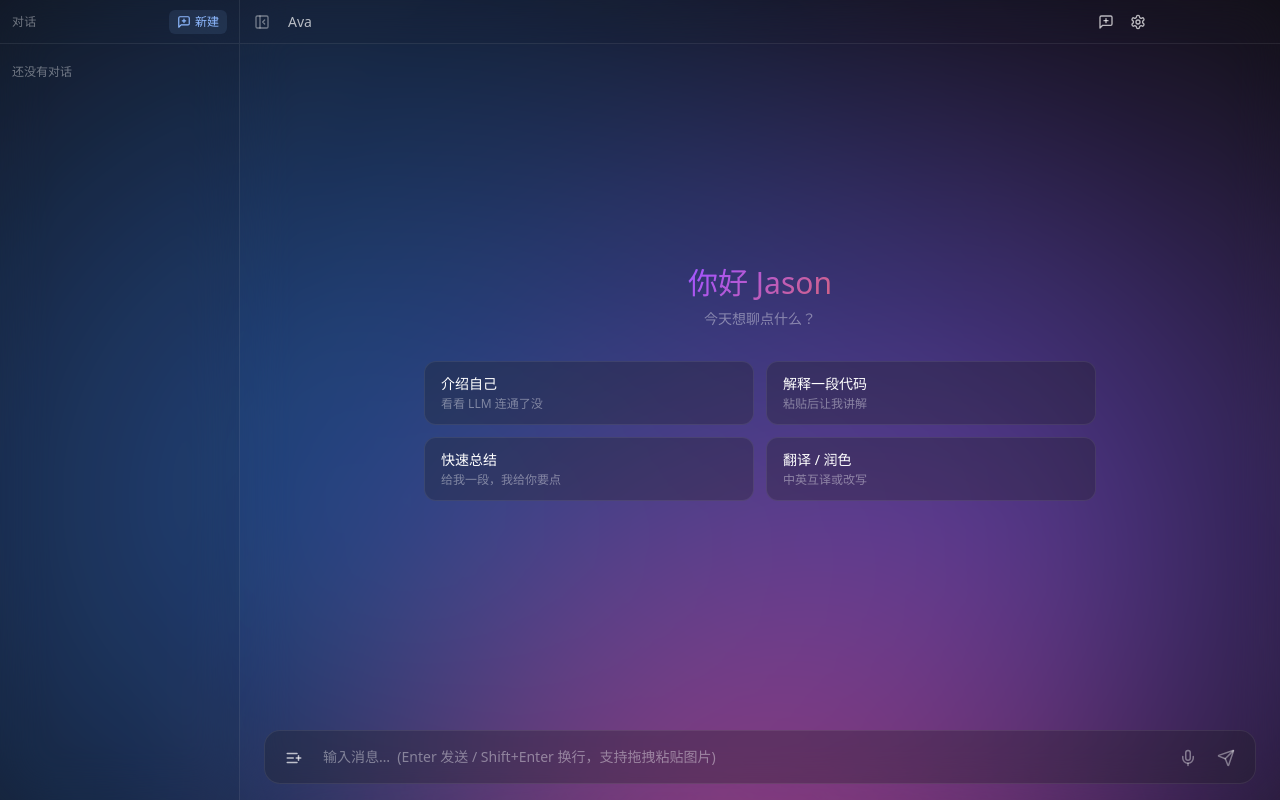
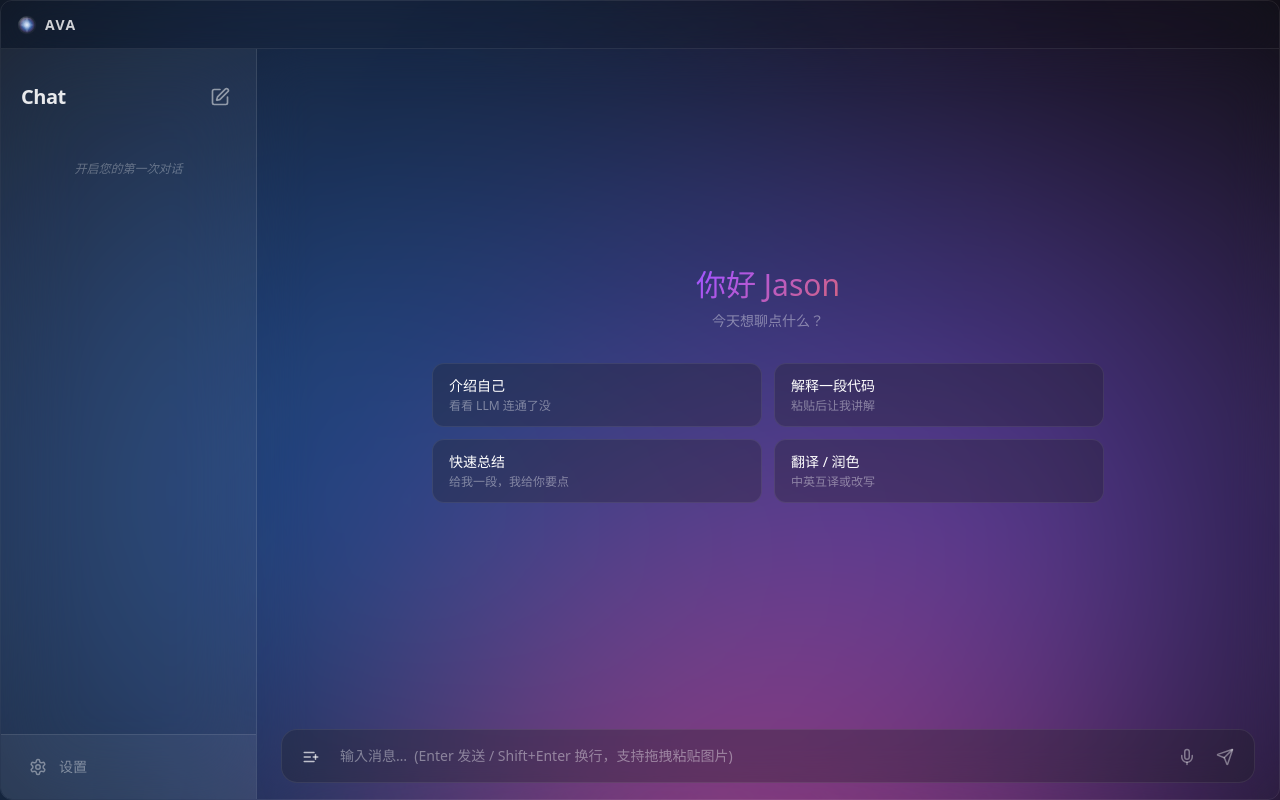
Before and after one commit to zxgtor/Ava, a React (Vite) app in the folder apps/shell/: page / in a window 1280 px wide. Built offline with nearby package versions, Linux system fonts and the light colour scheme.

Commit message:
chore: finalize multi-theme overhaul + fix typecheck through P15

```diff
--- a/apps/shell/src/App.tsx
+++ b/apps/shell/src/App.tsx
@@ -4,8 +4,10 @@ import { ChatView } from './components/ChatView'
 import { SettingsView } from './components/SettingsView'
 import { ConversationSidebar } from './components/ConversationSidebar'
 
+import { ChatHeader } from './components/ChatHeader'
+
 function Shell() {
-  const { state } = useStore()
+  const { state, dispatch, activeConversation, createConversation } = useStore()
 
   useEffect(() => {
     if (state.settings.theme) {
@@ -22,7 +24,7 @@ function Shell() {
   }
 
   return (
-    <div className="flex flex-row flex-1 min-h-0 relative">
+    <div className="flex flex-col flex-1 h-screen overflow-hidden rounded-xl border border-border-subtle shadow-2xl relative bg-bg/20">
       {state.settings.theme === 'aura-glass' && (
         <div className="aura-container">
           <div className="aura-sphere aura-sphere-1" />
@@ -30,9 +32,22 @@ function Shell() {
           <div className="aura-sphere aura-sphere-3" />
         </div>
       )}
-      {state.sidebarOpen && <ConversationSidebar />}
-      <div className="flex flex-col flex-1 min-w-0 backdrop-blur-main">
-        {state.viewMode === 'settings' ? <SettingsView /> : <ChatView />}
+
+      {/* 全局统一标题栏 */}
+      <ChatHeader
+        activeConversation={activeConversation}
+        sidebarOpen={state.sidebarOpen}
+        onToggleSidebar={() => dispatch({ type: 'TOGGLE_SIDEBAR' })}
+        onNewConversation={createConversation}
+        onOpenSettings={() => dispatch({ type: 'SET_VIEW', view: 'settings' })}
+        onDeleteConversation={activeConversation ? () => dispatch({ type: 'DELETE_CONVERSATION', id: activeConversation.id }) : undefined}
+      />
+
+      <div className="flex flex-row flex-1 min-h-0 relative">
+        {state.sidebarOpen && <ConversationSidebar />}
+        <div className="flex flex-col flex-1 min-w-0 backdrop-blur-main">
+          {state.viewMode === 'settings' ? <SettingsView /> : <ChatView />}
+        </div>
       </div>
     </div>
   )
--- a/apps/shell/src/components/ChatHeader.tsx
+++ b/apps/shell/src/components/ChatHeader.tsx
@@ -1,4 +1,5 @@
-import { MessageSquarePlus, PanelLeftClose, PanelLeftOpen, Settings, Trash2 } from 'lucide-react'
+import { MessageSquarePlus, Settings, Trash2 } from 'lucide-react'
+import { Logo } from './Logo'
 import type { Conversation } from '../types'
 
 interface Props {
@@ -22,20 +23,22 @@ export function ChatHeader({
 
   return (
     <div
-      className="flex items-center justify-between h-11 px-2 border-b border-border-subtle bg-surface/30 backdrop-blur-xl pr-32"
+      className="flex items-center justify-between h-12 px-3 border-b border-border-subtle bg-surface/20 backdrop-blur-xl pr-32 select-none"
       style={{ webkitAppRegion: 'drag' } as any}
     >
-      <div className="flex items-center gap-1 min-w-0" style={{ webkitAppRegion: 'no-drag' } as any}>
+      <div className="flex items-center gap-3 min-w-0" style={{ webkitAppRegion: 'no-drag' } as any}>
         <button
-          type="button"
           onClick={onToggleSidebar}
-          className="p-1.5 text-text-3 rounded-lg cursor-pointer hover:text-text hover:bg-surface-2 transition-colors"
+          className="flex items-center gap-2 px-2 py-1 -ml-1 rounded-lg transition-all hover:bg-white/5 active:scale-95 group cursor-pointer"
           title={sidebarOpen ? '隐藏对话列表' : '显示对话列表'}
         >
-          {sidebarOpen ? <PanelLeftClose size={16} /> : <PanelLeftOpen size={16} />}
+          <Logo size={20} className="transition-transform group-hover:scale-110" />
+          <span className="text-sm font-bold text-text tracking-widest uppercase opacity-80 group-hover:opacity-100">Ava</span>
         </button>
-        <div className="text-sm text-text-2 truncate px-2">{title}</div>
       </div>
+
+      <div className="flex-1" style={{ webkitAppRegion: 'drag' } as any} />
+
       <div className="flex items-center gap-1" style={{ webkitAppRegion: 'no-drag' } as any}>
         {activeConversation && onDeleteConversation && (
           <button
@@ -47,22 +50,6 @@ export function ChatHeader({
             <Trash2 size={16} />
           </button>
         )}
-        <button
-          type="button"
-          onClick={onNewConversation}
-          className="p-1.5 text-text-2 rounded-lg cursor-pointer hover:text-text hover:bg-surface-2 transition-colors"
-          title="新对话"
-        >
-          <MessageSquarePlus size={16} />
-        </button>
-        <button
-          type="button"
-          onClick={onOpenSettings}
-          className="p-1.5 text-text-2 rounded-lg cursor-pointer hover:text-text hover:bg-surface-2 transition-colors"
-          title="设置"
-        >
-          <Settings size={16} />
-        </button>
       </div>
     </div>
   )
--- a/apps/shell/src/components/ChatView.tsx
+++ b/apps/shell/src/components/ChatView.tsx
@@ -406,14 +406,7 @@ export function ChatView() {
           <div className="text-sm text-text-3 mt-1">支持图片、文档、代码等</div>
         </div>
       )}
-      <ChatHeader
-        activeConversation={activeConversation}
-        sidebarOpen={state.sidebarOpen}
-        onToggleSidebar={handleToggleSidebar}
-        onNewConversation={handleNewConversation}
-        onOpenSettings={handleOpenSettings}
-        onDeleteConversation={activeConversation ? handleDeleteConversation : undefined}
-      />
+
 
       <div ref={scrollRef} className="flex-1 min-h-0 overflow-y-auto flex flex-col">
         {showEmpty ? (
--- a/apps/shell/src/components/ConversationSidebar.tsx
+++ b/apps/shell/src/components/ConversationSidebar.tsx
@@ -1,161 +1,163 @@
 import { useEffect, useMemo, useRef, useState, type KeyboardEvent } from 'react'
-import { MessageSquarePlus, Trash2 } from 'lucide-react'
+import { Settings, Trash2, Edit2, Check, X, SquarePen } from 'lucide-react'
 import { useStore } from '../store'
 import type { Conversation } from '../types'
 
 export function ConversationSidebar() {
-  const { state, dispatch, createConversation } = useStore()
+  const { state, dispatch, activeConversation, createConversation } = useStore()
+  const [editingId, setEditingId] = useState<string | null>(null)
+  const [editTitle, setEditTitle] = useState('')
+  const editInputRef = useRef<HTMLInputElement>(null)
 
-  const sorted = useMemo(
-    () => [...state.conversations].sort((a, b) => b.updatedAt - a.updatedAt),
-    [state.conversations],
-  )
+  const sorted = useMemo(() => {
+    return [...state.conversations].sort((a, b) => b.updatedAt - a.updatedAt)
+  }, [state.conversations])
+
+  const handleSelect = (id: string) => {
+    dispatch({ type: 'SELECT_CONVERSATION', id })
+    dispatch({ type: 'SET_VIEW', view: 'chat' })
+  }
 
   const handleNew = () => {
     createConversation()
-    if (state.viewMode !== 'chat') {
-      dispatch({ type: 'SET_VIEW', view: 'chat' })
-    }
+    dispatch({ type: 'SET_VIEW', view: 'chat' })
   }
 
-  const handleSelect = (id: string) => {
-    dispatch({ type: 'SELECT_CONVERSATION', id })
-    if (state.viewMode !== 'chat') {
-      dispatch({ type: 'SET_VIEW', view: 'chat' })
-    }
+  const startEditing = (e: React.MouseEvent, conv: Conversation) => {
+    e.stopPropagation()
+    setEditingId(conv.id)
+    setEditTitle(conv.title)
   }
 
-  const handleDelete = (c: Conversation) => {
-    const ok = window.confirm(`删除「${c.title}」？此对话的所有消息都会丢失。`)
-    if (!ok) return
-    dispatch({ type: 'DELETE_CONVERSATION', id: c.id })
+  const cancelEditing = (e: React.MouseEvent) => {
+    e.stopPropagation()
+    setEditingId(null)
   }
 
-  const handleRename = (id: string, title: string) => {
-    const trimmed = title.trim()
-    if (!trimmed) return
-    dispatch({ type: 'RENAME_CONVERSATION', id, title: trimmed })
+  const saveEditing = (e?: React.FormEvent | React.MouseEvent) => {
+    e?.stopPropagation()
+    if (editingId && editTitle.trim()) {
+      dispatch({ type: 'RENAME_CONVERSATION', id: editingId, title: editTitle.trim() })
+    }
+    setEditingId(null)
   }
 
+  const handleKeyDown = (e: KeyboardEvent) => {
+    if (e.key === 'Enter') saveEditing()
+    if (e.key === 'Escape') setEditingId(null)
+  }
+
+  useEffect(() => {
+    if (editingId && editInputRef.current) {
+      editInputRef.current.focus()
+      editInputRef.current.select()
+    }
+  }, [editingId])
+
   return (
-    <div className="flex flex-col h-full w-60 flex-shrink-0 bg-surface/30 backdrop-blur-xl border-r border-border-subtle">
-      <div className="flex items-center justify-between h-11 px-3 border-b border-border-subtle">
-        <span className="text-xs text-text-3 uppercase tracking-wide">对话</span>
+    <div className="flex flex-col h-full w-64 flex-shrink-0 bg-white/5 backdrop-blur-2xl border-r border-white/10 select-none">
+      {/* 顶部：Chat 标题与新建按钮 */}
+      <div className="flex items-center justify-between px-5 pt-8 pb-4">
+        <h2 className="text-xl font-semibold text-white/90 tracking-tight">Chat</h2>
         <button
           type="button"
           onClick={handleNew}
-          className="flex items-center gap-1 px-2 py-1 text-xs text-accent bg-accent/10 rounded-md cursor-pointer hover:bg-accent/20 transition-colors"
+          className="p-1.5 text-white/50 hover:text-white hover:bg-white/10 rounded-lg transition-all active:scale-90"
           title="新对话"
         >
-          <MessageSquarePlus size={14} />
-          新建
+          <SquarePen size={20} />
         </button>
       </div>
 
-      <div className="flex-1 min-h-0 overflow-y-auto py-1">
+      {/* 中间：历史列表 */}
+      <div className="flex-1 min-h-0 overflow-y-auto px-2 space-y-1">
         {sorted.length === 0 ? (
-          <div className="px-3 py-4 text-xs text-text-3">还没有对话</div>
+          <div className="px-4 py-8 text-center">
+            <p className="text-xs text-white/30 italic">开启您的第一次对话</p>
+          </div>
         ) : (
-          sorted.map(c => (
-            <ConversationRow
-              key={c.id}
-              conversation={c}
-              active={c.id === state.activeConversationId}
-              onSelect={() => handleSelect(c.id)}
-              onDelete={() => handleDelete(c)}
-              onRename={title => handleRename(c.id, title)}
-            />
+          sorted.map((conv) => (
+            <div
+              key={conv.id}
+              onClick={() => handleSelect(conv.id)}
+              className={`
+                group relative flex items-center gap-3 px-3 py-3 rounded-xl cursor-pointer transition-all duration-200
+                ${state.activeConversationId === conv.id
+                  ? 'bg-white/10 text-white shadow-sm ring-1 ring-white/10'
+                  : 'text-white/50 hover:bg-white/5 hover:text-white/80'}
+              `}
+            >
+              <div className={`w-1.5 h-1.5 rounded-full transition-all ${state.activeConversationId === conv.id ? 'bg-accent scale-100 shadow-[0_0_8px_rgba(59,130,246,0.6)]' : 'bg-transparent scale-0'}`} />
+
+              <div className="flex-1 min-w-0">
+                {editingId === conv.id ? (
+                  <div className="flex items-center gap-1" onClick={e => e.stopPropagation()}>
+                    <input
+                      ref={editInputRef}
+                      value={editTitle}
+                      onChange={e => setEditTitle(e.target.value)}
+                      onKeyDown={handleKeyDown}
+                      className="w-full bg-black/20 border border-white/20 rounded px-1.5 py-0.5 text-xs text-white focus:outline-none focus:border-accent"
+                    />
+                  </div>
+                ) : (
+                  <div className="text-sm truncate font-medium">
+                    {conv.title || '无标题对话'}
+                  </div>
+                )}
+                <div className="text-[10px] opacity-40 mt-0.5 font-light">
+                  {new Date(conv.updatedAt).toLocaleDateString()}
+                </div>
+              </div>
+
+              {/* 列表项操作按钮 */}
+              <div className="flex items-center opacity-0 group-hover:opacity-100 transition-opacity">
+                {editingId === conv.id ? (
+                  <div className="flex items-center gap-1">
+                    <button onClick={saveEditing} className="p-1 hover:text-accent"><Check size={14} /></button>
+                    <button onClick={cancelEditing} className="p-1 hover:text-white/50"><X size={14} /></button>
+                  </div>
+                ) : (
+                  <div className="flex items-center">
+                    <button
+                      onClick={(e) => startEditing(e, conv)}
+                      className="p-1.5 text-white/30 hover:text-white transition-colors"
+                    >
+                      <Edit2 size={12} />
+                    </button>
+                    <button
+                      onClick={(e) => {
+                        e.stopPropagation()
+                        dispatch({ type: 'DELETE_CONVERSATION', id: conv.id })
+                      }}
+                      className="p-1.5 text-white/30 hover:text-error transition-colors"
+                    >
+                      <Trash2 size={12} />
+                    </button>
+                  </div>
+                )}
+              </div>
+            </div>
           ))
         )}
+      </div>
+
+      {/* 底部：功能底座 */}
+      <div className="p-3 border-t border-white/10 bg-white/5">
+        <button
+          type="button"
+          onClick={() => dispatch({ type: 'SET_VIEW', view: 'settings' })}
+          className={`
+            w-full flex items-center gap-3 py-2.5 px-4 rounded-xl transition-all group
+            ${state.viewMode === 'settings'
+              ? 'bg-accent/10 text-accent'
+              : 'text-white/40 hover:bg-white/5 hover:text-white/80'}
+          `}
+        >
+          <Settings size={18} className="group-hover:rotate-90 transition-transform duration-700" />
+          <span className="text-sm font-medium">设置</span>
+        </button>
       </div>
     </div>
   )
 }
-
-interface RowProps {
-  conversation: Conversation
-  active: boolean
-  onSelect: () => void
-  onDelete: () => void
-  onRename: (title: string) => void
-}
-
-function ConversationRow({ conversation, active, onSelect, onDelete, onRename }: RowProps) {
-  const [editing, setEditing] = useState(false)
-  const [draft, setDraft] = useState(conversation.title)
-  const inputRef = useRef<HTMLInputElement | null>(null)
-
-  useEffect(() => {
-    if (editing) {
-      inputRef.current?.focus()
-      inputRef.current?.select()
-    }
-  }, [editing])
-
-  useEffect(() => {
-    if (!editing) setDraft(conversation.title)
-  }, [conversation.title, editing])
-
-  const commit = () => {
-    const trimmed = draft.trim()
-    if (trimmed && trimmed !== conversation.title) {
-      onRename(trimmed)
-    }
-    setEditing(false)
-  }
-
-  const cancel = () => {
-    setDraft(conversation.title)
-    setEditing(false)
-  }
-
-  const handleKey = (e: KeyboardEvent<HTMLInputElement>) => {
-    if (e.key === 'Enter') {
-      e.preventDefault()
-      commit()
-    } else if (e.key === 'Escape') {
-      e.preventDefault()
-      cancel()
-    }
-  }
-
-  return (
-    <div
-      onClick={editing ? undefined : onSelect}
-      onDoubleClick={() => setEditing(true)}
-      className={`group flex items-center gap-1 mx-1 px-2 py-1.5 rounded-md transition-colors ${
-        editing
-          ? 'bg-surface-2 cursor-default'
-          : active
-            ? 'bg-surface-2 cursor-pointer border-l-2 border-accent'
-            : 'cursor-pointer hover:bg-surface border-l-2 border-transparent'
-      }`}
-    >
-      {editing ? (
-        <input
-          ref={inputRef}
-          value={draft}
-          onChange={e => setDraft(e.target.value)}
-          onKeyDown={handleKey}
-          onBlur={commit}
-          className="flex-1 min-w-0 bg-bg border border-accent/60 rounded px-1.5 py-0.5 text-sm text-text outline-none"
-        />
-      ) : (
-        <>
-          <div className="flex-1 min-w-0 text-sm text-text truncate">{conversation.title}</div>
-          <button
-            type="button"
-            onClick={e => {
-              e.stopPropagation()
-              onDelete()
-            }}
-            className="flex-shrink-0 p-1 text-text-3 opacity-0 rounded cursor-pointer group-hover:opacity-100 hover:text-error hover:bg-error/10 transition-colors"
-            title="删除对话"
-          >
-            <Trash2 size={12} />
-          </button>
-        </>
-      )}
-    </div>
-  )
-}
--- /dev/null
+++ b/apps/shell/src/components/Logo.tsx
@@ -0,0 +1,51 @@
+import React from 'react'
+
+interface Props {
+  size?: number
+  className?: string
+}
+
+export function Logo({ size = 24, className = '' }: Props) {
+  return (
+    <svg
+      width={size}
+      height={size}
+      viewBox="0 0 100 100"
+      fill="none"
+      xmlns="http://www.w3.org/2000/svg"
+      className={className}
+    >
+      <defs>
+        <radialGradient id="shell-grad" cx="30%" cy="30%" r="70%" fx="30%" fy="30%">
+          <stop offset="0%" stopColor="white" stopOpacity="0.4" />
+          <stop offset="50%" stopColor="white" stopOpacity="0.1" />
+          <stop offset="100%" stopColor="white" stopOpacity="0.05" />
+        </radialGradient>
+
+        <radialGradient id="core-glow" cx="50%" cy="50%" r="50%">
+          <stop offset="0%" stopColor="#E0F2FE" stopOpacity="0.8" />
+          <stop offset="60%" stopColor="#3B82F6" stopOpacity="0.3" />
+          <stop offset="100%" stopColor="#A855F7" stopOpacity="0" />
+        </radialGradient>
+
+        <linearGradient id="facet-1" x1="0%" y1="0%" x2="100%" y2="100%">
+          <stop offset="0%" stopColor="white" stopOpacity="0.3" />
+          <stop offset="100%" stopColor="white" stopOpacity="0" />
+        </linearGradient>
+
+        <filter id="soft-glow" x="-20%" y="-20%" width="140%" height="140%">
+          <feGaussianBlur stdDeviation="3" result="blur" />
+          <feComposite in="SourceGraphic" in2="blur" operator="over" />
+        </filter>
+      </defs>
+
+      <circle cx="50%" cy="50%" r="46" stroke="white" strokeOpacity="0.15" strokeWidth="0.5" />
+      <circle cx="50%" cy="50%" r="40" fill="url(#core-glow)" filter="url(#soft-glow)" />
+      <path d="M50 15 L80 50 L50 85 L20 50 Z" fill="url(#facet-1)" opacity="0.4" />
+      <path d="M50 10 L65 50 L50 90 L35 50 Z" fill="white" opacity="0.15" />
+      <path d="M15 50 L50 35 L85 50 L50 65 Z" fill="white" opacity="0.1" />
+      <circle cx="50%" cy="50%" r="45" fill="url(#shell-grad)" />
+      <path d="M30 20 Q 50 10 70 20" stroke="white" strokeOpacity="0.6" strokeWidth="1" strokeLinecap="round" />
+    </svg>
+  )
+}
--- a/apps/shell/src/index.css
+++ b/apps/shell/src/index.css
@@ -118,15 +118,19 @@
 }
 
 /* ── Base ── */
-html, body, #root {
+html,
+body,
+#root {
+  width: 100%;
   height: 100%;
   margin: 0;
   padding: 0;
-  background: var(--color-bg);
+  background: transparent !important;
   color: var(--color-text);
   font-family: var(--font-sans);
   -webkit-font-smoothing: antialiased;
   overflow: hidden;
+  user-select: none;
 }
 
 #root {
--- a/apps/shell/src/store.tsx
+++ b/apps/shell/src/store.tsx
@@ -39,6 +39,7 @@ type Action =
   | { type: 'HYDRATE'; conversations: Conversation[]; settings: Settings; activeId: string | null }
   | { type: 'SET_VIEW'; view: ViewMode }
   | { type: 'SET_SIDEBAR'; open: boolean }
+  | { type: 'TOGGLE_SIDEBAR' }
   | { type: 'CREATE_CONVERSATION'; conversation: Conversation }
   | { type: 'SELECT_CONVERSATION'; id: string }
   | { type: 'DELETE_CONVERSATION'; id: string }
@@ -68,6 +69,9 @@ function reducer(state: AppState, action: Action): AppState {
 
     case 'SET_SIDEBAR':
       return { ...state, sidebarOpen: action.open }
+
+    case 'TOGGLE_SIDEBAR':
+      return { ...state, sidebarOpen: !state.sidebarOpen }
 
     case 'CREATE_CONVERSATION':
       return {
@@ -307,6 +311,11 @@ function sanitizeSettingsStrict(raw: unknown): Settings | null {
       voiceId: typeof src.voice?.voiceId === 'string' ? src.voice.voiceId : merged.voice.voiceId,
       autoRead: typeof src.voice?.autoRead === 'boolean' ? src.voice.autoRead : merged.voice.autoRead,
     },
+    theme:
+      src.theme === 'aura-glass' || src.theme === 'cyber-zen' ||
+      src.theme === 'ai-matrix' || src.theme === 'nebula-clear'
+        ? src.theme
+        : merged.theme,
   }
 }
 
--- a/apps/shell/tsconfig.json
+++ b/apps/shell/tsconfig.json
@@ -13,7 +13,8 @@
     "noEmit": true,
     "baseUrl": ".",
     "paths": {
-      "@/*": ["./src/*"]
+      "@/*": ["./src/*"],
+      "@ava/plugin-sdk": ["../../packages/ava-plugin-sdk/src/index.ts"]
     }
   },
   "include": ["src/**/*", "electron/**/*", "electron.vite.config.ts"],
```
Also changed, not shown: apps/shell/electron/main.ts (+3 -5 lines), apps/shell/src/assets/logo.png (added), 1 other file (tests, documents, lock files or other folders).
